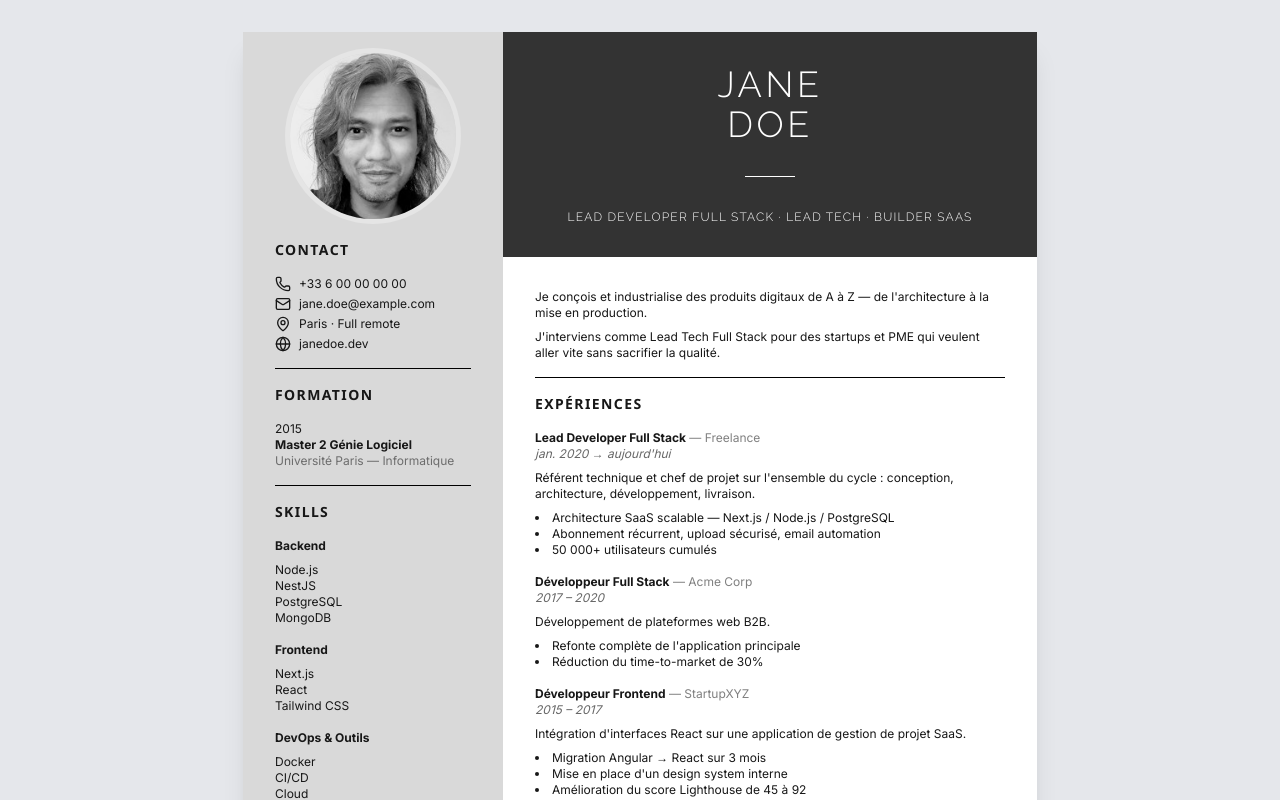
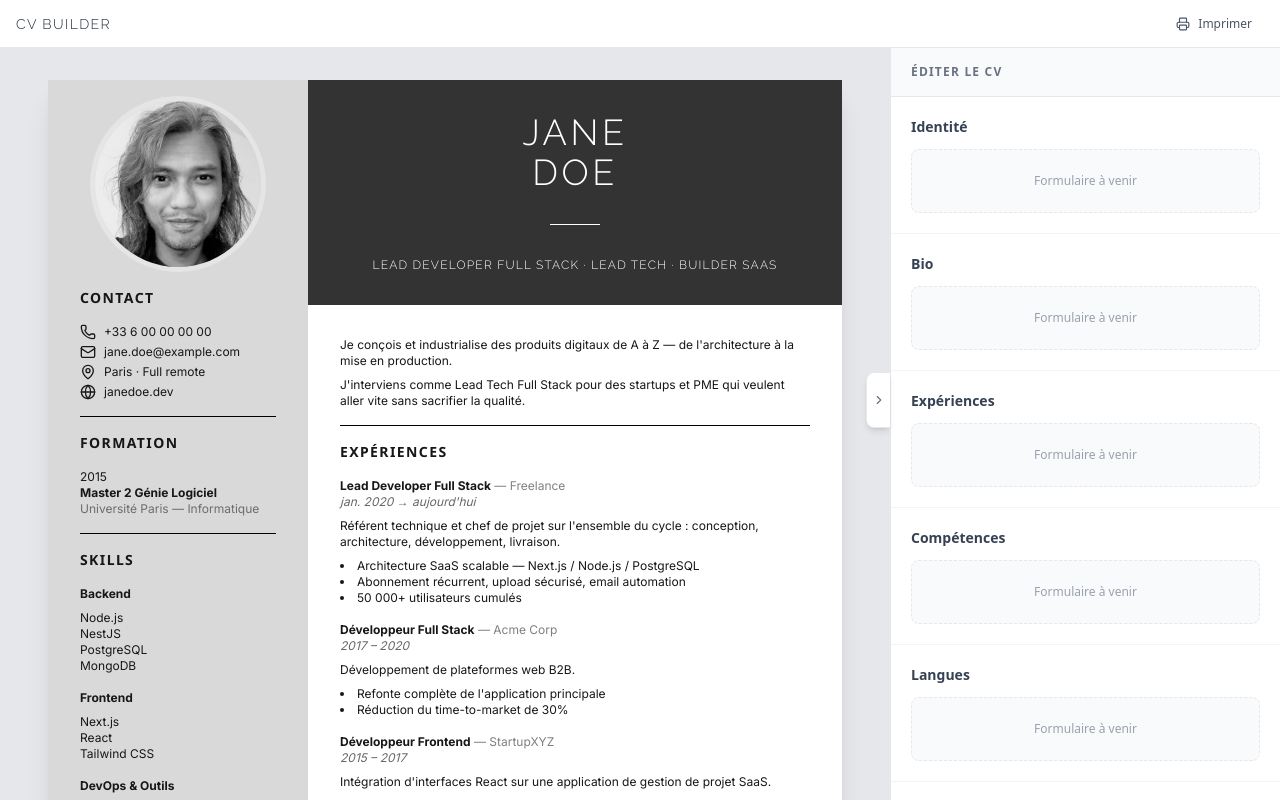
Before and after one commit to davidmoothen/cv-builder, a Next.js app: page / in a window 1280 px wide. Shown: the top 800 px of the page. Built offline with nearby package versions, Linux system fonts and the light colour scheme.

Commit message:
Create builder layout

```diff
--- a/app/page.tsx
+++ b/app/page.tsx
@@ -1,9 +1,5 @@
-import { ResumeView } from "@/core/resume";
+import { EditorLayout } from "@/core/editor";
 
 export default function Home() {
-  return (
-    <main className="min-h-screen bg-gray-200 print:bg-white overflow-x-auto">
-      <ResumeView />
-    </main>
-  );
+  return <EditorLayout />;
 }
--- /dev/null
+++ b/core/editor/editor-layout.tsx
@@ -0,0 +1,96 @@
+"use client";
+
+import { useState } from "react";
+import { ChevronRightIcon } from "lucide-react";
+import { ResumeView } from "@/core/resume";
+import { EditorNavbar } from "./editor-navbar";
+import { EditorPanel } from "./editor-panel";
+
+const PANEL_WIDTH = 390;
+// Delay print until the panel close animation finishes
+const ANIMATION_DURATION_MS = 320;
+
+export function EditorLayout() {
+  const [isOpen, setIsOpen] = useState(true);
+
+  const handlePrint = () => {
+    if (isOpen) {
+      setIsOpen(false);
+      setTimeout(() => window.print(), ANIMATION_DURATION_MS);
+    } else {
+      window.print();
+    }
+  };
+
+  return (
+    /*
+     * Screen: h-screen overflow-hidden for the editor shell.
+     * Print:  completely reset — block layout, auto height, visible overflow
+     *         so the browser can paginate the full CV content.
+     */
+    <div className="h-screen overflow-hidden flex flex-col print:block print:h-auto print:overflow-visible">
+      {/* ── Navbar: hidden at print ──────────────────────────────────────── */}
+      <div className="print:hidden">
+        <EditorNavbar onPrint={handlePrint} />
+      </div>
+
+      {/* ── Body (preview + panel) ──────────────────────────────────────── */}
+      <div className="flex-1 flex overflow-hidden min-h-0 print:block print:overflow-visible">
+
+        {/* ── Left: preview area ──────────────────────────────────────────── */}
+        <div className="flex-1 min-w-0 overflow-auto bg-gray-200 print:overflow-visible print:bg-white">
+          <ResumeView />
+        </div>
+
+        {/* ── Desktop panel: hidden at print ──────────────────────────────── */}
+        <div
+          className="hidden lg:block flex-shrink-0 overflow-hidden
+                     transition-[width] duration-300 ease-in-out
+                     print:hidden"
+          style={{ width: isOpen ? PANEL_WIDTH : 0 }}
+        >
+          <div
+            className="h-full overflow-y-auto bg-white border-l border-gray-200"
+            style={{ width: PANEL_WIDTH }}
+          >
+            <EditorPanel />
+          </div>
+        </div>
+
+        {/* ── Mobile panel: hidden at print ───────────────────────────────── */}
+        <div
+          className="lg:hidden fixed inset-y-0 right-0 z-40
+                     bg-white border-l border-gray-200 overflow-y-auto
+                     transition-transform duration-300 ease-in-out
+                     print:hidden"
+          style={{
+            width: PANEL_WIDTH,
+            transform: isOpen ? "translateX(0)" : `translateX(${PANEL_WIDTH}px)`,
+          }}
+        >
+          <EditorPanel />
+        </div>
+      </div>
+
+      {/* ── Toggle "languette": hidden at print ─────────────────────────── */}
+      <button
+        className="fixed top-1/2 -translate-y-1/2 z-50
+                   flex items-center justify-center
+                   w-6 py-5 bg-white border border-gray-200 border-r-0
+                   rounded-l-lg shadow-md
+                   hover:bg-gray-50 active:bg-gray-100
+                   transition-[right] duration-300 ease-in-out
+                   print:hidden"
+        style={{ right: isOpen ? PANEL_WIDTH : 0 }}
+        onClick={() => setIsOpen((prev) => !prev)}
+        aria-label={isOpen ? "Fermer le panneau" : "Ouvrir le panneau"}
+      >
+        <ChevronRightIcon
+          className={`w-3.5 h-3.5 text-gray-500
+                      transition-transform duration-300
+                      ${isOpen ? "" : "rotate-180"}`}
+        />
+      </button>
+    </div>
+  );
+}
--- /dev/null
+++ b/core/editor/editor-navbar.tsx
@@ -0,0 +1,23 @@
+import { PrinterIcon } from "lucide-react";
+
+interface EditorNavbarProps {
+  onPrint: () => void;
+}
+
+export function EditorNavbar({ onPrint }: EditorNavbarProps) {
+  return (
+    <header className="flex-shrink-0 h-12 bg-white border-b border-gray-200 flex items-center justify-between px-4">
+      <span className="font-raleway font-light uppercase tracking-widest text-sm text-gray-800">
+        CV Builder
+      </span>
+      <button
+        onClick={onPrint}
+        className="flex items-center gap-2 text-xs text-gray-600 hover:text-gray-900
+                   hover:bg-gray-100 px-3 py-1.5 rounded-md transition-colors"
+      >
+        <PrinterIcon className="w-3.5 h-3.5" />
+        Imprimer
+      </button>
+    </header>
+  );
+}
--- /dev/null
+++ b/core/editor/editor-panel.tsx
@@ -0,0 +1,32 @@
+const SECTIONS = [
+  { id: "identity", label: "Identité" },
+  { id: "bio", label: "Bio" },
+  { id: "experiences", label: "Expériences" },
+  { id: "skills", label: "Compétences" },
+  { id: "languages", label: "Langues" },
+  { id: "projects", label: "Projets" },
+  { id: "formation", label: "Formation" },
+] as const;
+
+export function EditorPanel() {
+  return (
+    <div className="flex flex-col divide-y divide-gray-100">
+      <div className="px-5 py-4 bg-gray-50 border-b border-gray-200">
+        <p className="text-xs font-semibold uppercase tracking-widest text-gray-500">
+          Éditer le CV
+        </p>
+      </div>
+
+      {SECTIONS.map((section) => (
+        <div key={section.id} className="px-5 py-5">
+          <div className="flex items-center justify-between mb-3">
+            <h3 className="text-sm font-semibold text-gray-700">{section.label}</h3>
+          </div>
+          <div className="h-16 rounded-lg bg-gray-50 border border-dashed border-gray-200 flex items-center justify-center">
+            <span className="text-xs text-gray-400">Formulaire à venir</span>
+          </div>
+        </div>
+      ))}
+    </div>
+  );
+}
--- /dev/null
+++ b/core/editor/index.ts
@@ -0,0 +1,3 @@
+export { EditorLayout } from "./editor-layout";
+export { EditorNavbar } from "./editor-navbar";
+export { EditorPanel } from "./editor-panel";
```
